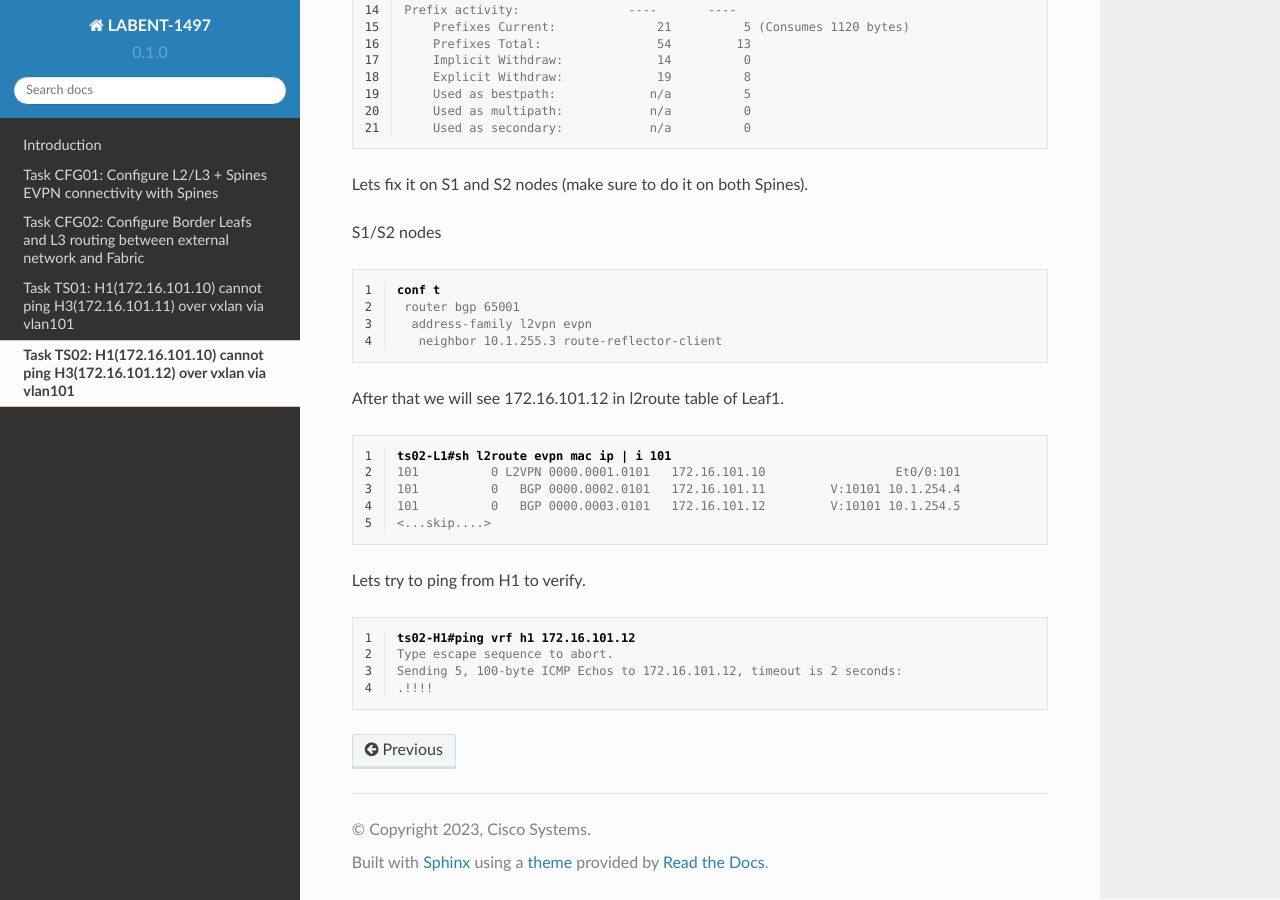
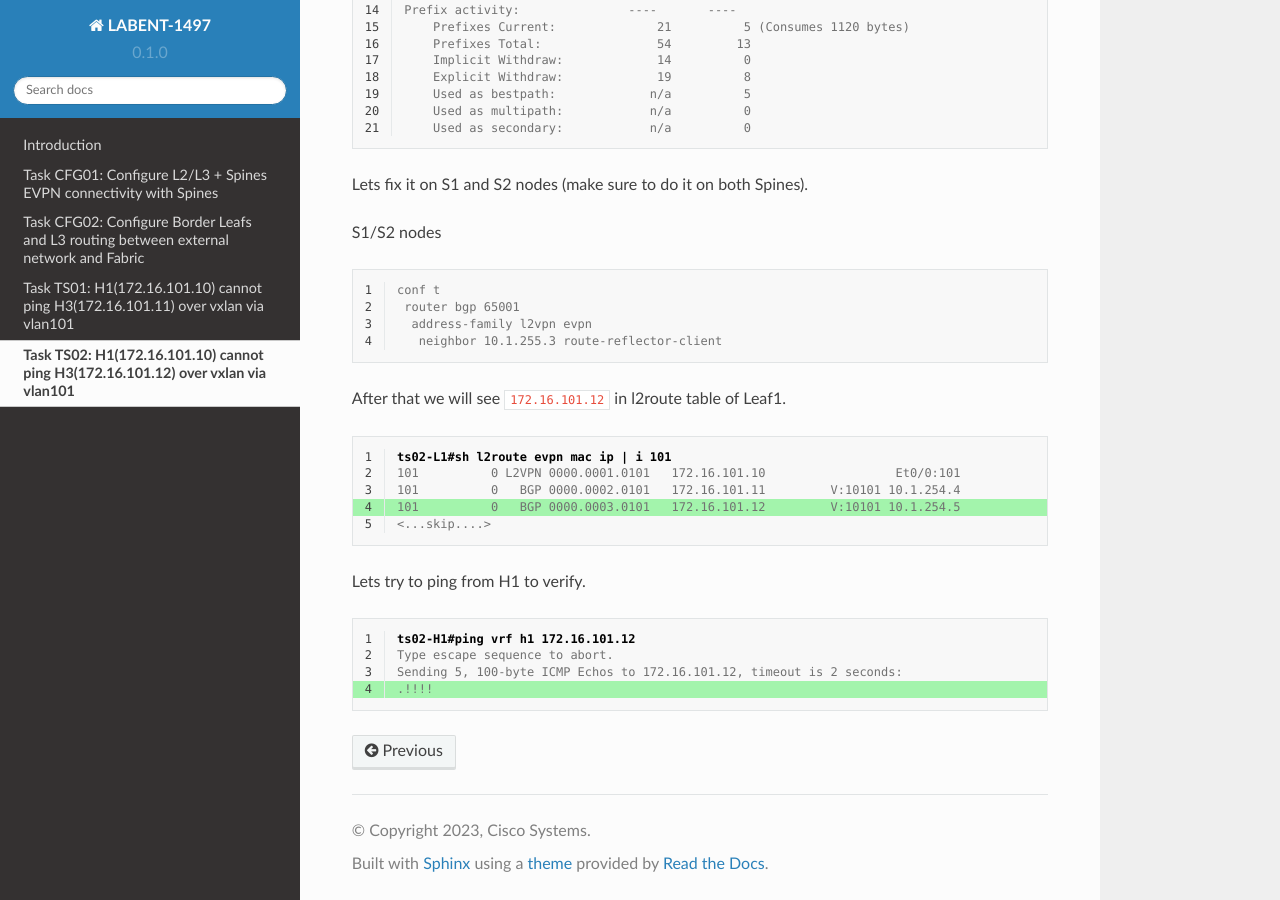
Before and after one commit to dvishchu/labent-1497, a Sphinx documentation site: the page built from docs/source/task_04.rst, in a window 1280 px wide and 900 px high, scrolled down 4099 px. Built offline with Sphinx 7.4.7 and the Read the Docs theme 2.0.0, drawn with Linux system fonts in a browser that asks for light colours; part of the change alters nothing that is shown.

```diff
--- a/docs/source/task_04.rst
+++ b/docs/source/task_04.rst
@@ -223,18 +223,18 @@ S1/S2 nodes
 
 .. code-block:: console
     :linenos:
-    :class: highlight-command
 
     conf t
      router bgp 65001
       address-family l2vpn evpn
        neighbor 10.1.255.3 route-reflector-client
 
-After that we will see 172.16.101.12 in l2route table of Leaf1.
+After that we will see ``172.16.101.12`` in l2route table of Leaf1.
 
 .. code-block:: console
     :linenos:
-    :class: highlight-command
+    :emphasize-lines: 4
+    :class: highlight-command emphasize-hll-positive
 
     ts02-L1#sh l2route evpn mac ip | i 101
     101          0 L2VPN 0000.0001.0101   172.16.101.10                  Et0/0:101
@@ -246,7 +246,8 @@ Lets try to ping from H1 to verify.
 
 .. code-block:: console
     :linenos:
-    :class: highlight-command
+    :emphasize-lines: 4
+    :class: highlight-command emphasize-hll-positive
 
     ts02-H1#ping vrf h1 172.16.101.12
     Type escape sequence to abort.
```
